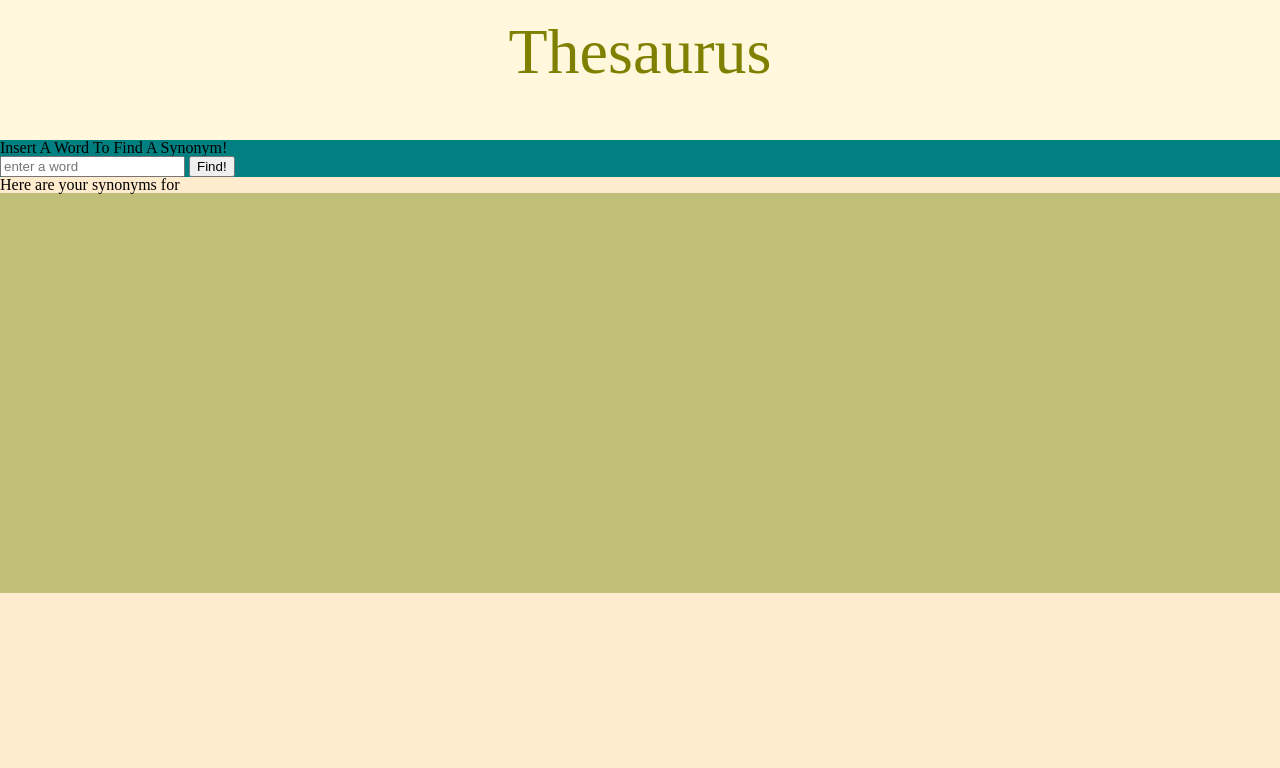
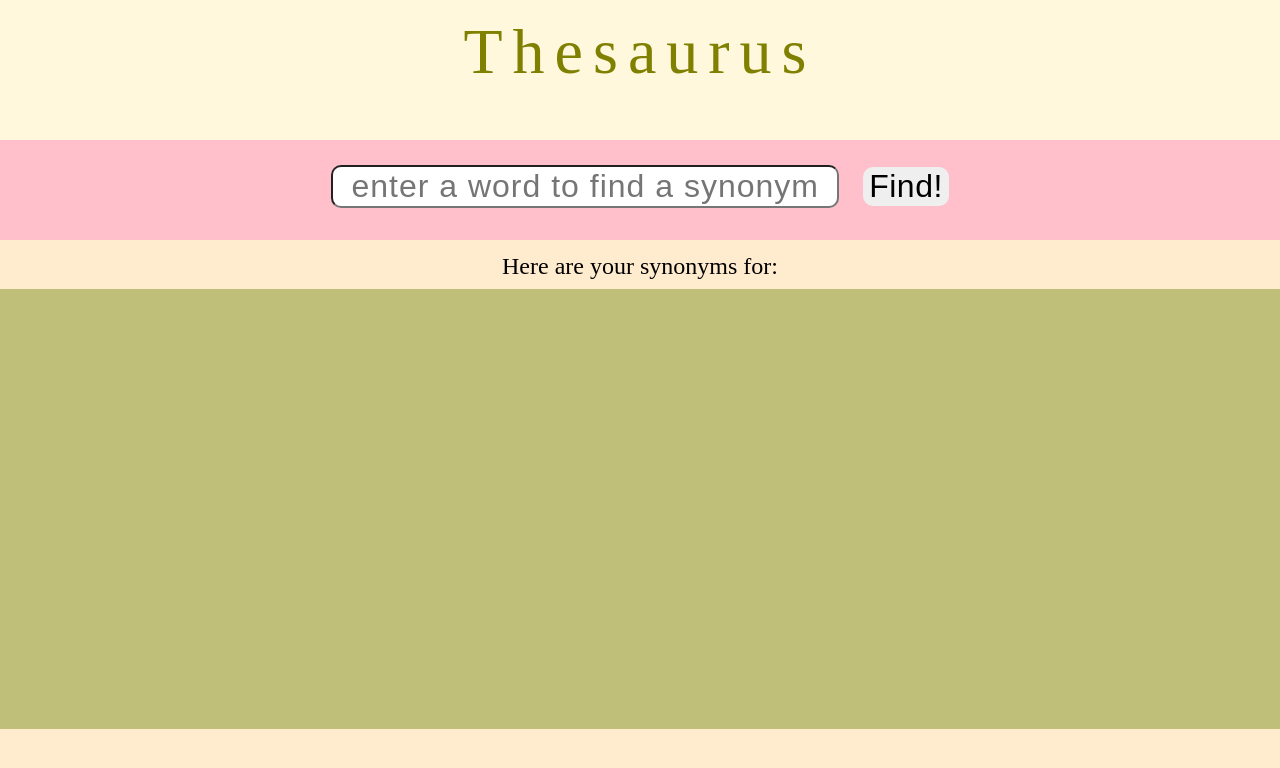
Before and after one commit to Jessiewithani/Synonymanym, a Svelte app in the folder svelte-synonym-finder/: page / in a window 1280 px wide. Shown: the top 768 px of the page. Built offline with nearby package versions, Linux system fonts and the light colour scheme.

Commit message:
Do styling for components

```diff
--- a/svelte-synonym-finder/src/Components/Header/Header.svelte
+++ b/svelte-synonym-finder/src/Components/Header/Header.svelte
@@ -12,6 +12,7 @@
         /* padding-top: 50px; */
         text-align: center;
         padding-top: 20px;
+        letter-spacing: 10px;
     }
 
     h1 {
--- a/svelte-synonym-finder/src/Components/SynonymCard/SynonymCard.svelte
+++ b/svelte-synonym-finder/src/Components/SynonymCard/SynonymCard.svelte
@@ -19,8 +19,18 @@
 <style>
     div {
         background-color: pink;
-        margin-right: 10px;
-        height: 80px;
+        margin-right: 30px;
+        height: 50px;
         width: 200px;
+        border-radius: 10px;
+        /* letter-spacing: 2px; */
+        overflow: scroll;
+    }
+    h3 {
+        font-size: 1.8em;
+        text-align: center;
+        margin-top: 8px;
+        letter-spacing: 2px;
+        /* overflow: scroll; */
     }
 </style>
--- a/svelte-synonym-finder/src/Components/SynonymContainer/SynonymContainer.svelte
+++ b/svelte-synonym-finder/src/Components/SynonymContainer/SynonymContainer.svelte
@@ -13,16 +13,31 @@ const findSyns = (event) => {
 }
     //use each block to map through the synonyms to make a card
 </script>
-<h3>Here are your synonyms for {word}</h3>
+<h3>Here are your synonyms for: <span>{word}</span></h3>
 <div>
     {#each synonyms as word}
     <SynonymCard word={word} on:showMoreSynonyms={findSyns}/>
     {/each}
 </div>
 <style>
+    h3 {
+        text-align: center;
+        font-size: 1.5em;
+        margin-top: 10px;
+        margin-bottom: 10px;
+    }
+    span {
+        color: green;
+        font-size: 1.2em;
+    }
     div {
         background-color: rgb(191, 191, 122);
+        padding-left: 40px;
+        padding-top: 40px;
+
         height: 400px;
         display: flex;
+        flex-wrap: wrap;
     }
+
 </style>
--- a/svelte-synonym-finder/src/Components/SynonymForm/SynonymForm.svelte
+++ b/svelte-synonym-finder/src/Components/SynonymForm/SynonymForm.svelte
@@ -18,15 +18,37 @@
         searchWord = ''
     }
 </script>
-<form>
-<h2> Insert A Word To Find A Synonym!</h2>
-    <input type="text" placeholder="enter a word" bind:value={searchWord} >
+<div>
+
+<!-- <h2> Insert A Word To Find A Synonym!</h2> -->
+
+    <input type="text" placeholder="enter a word to find a synonym" bind:value={searchWord} >
     <button type="submit" on:click={submitSyn}>Find!</button>
-</form>
+
+</div>
 
 <style>
-    form {
-        background-color: teal;
+    div {
+        background-color:pink;
+        height: 100px;
+        text-align: center;
+    }
+    input {
+        font-size: 2em;
+        width: 500px;
+        text-align: center;
+        border-radius: 10px;
+        /* border:none; */
+        margin-top: 25px;
+        letter-spacing: 1px;
+    }
+    button {
+        font-size: 2em;
+        /* margin-left:-4px; */
+        border: none;
+        border-radius: 10px;
+        margin-left: 20px;
+        letter-spacing: 0.5px;
     }
 
 </style>
```
